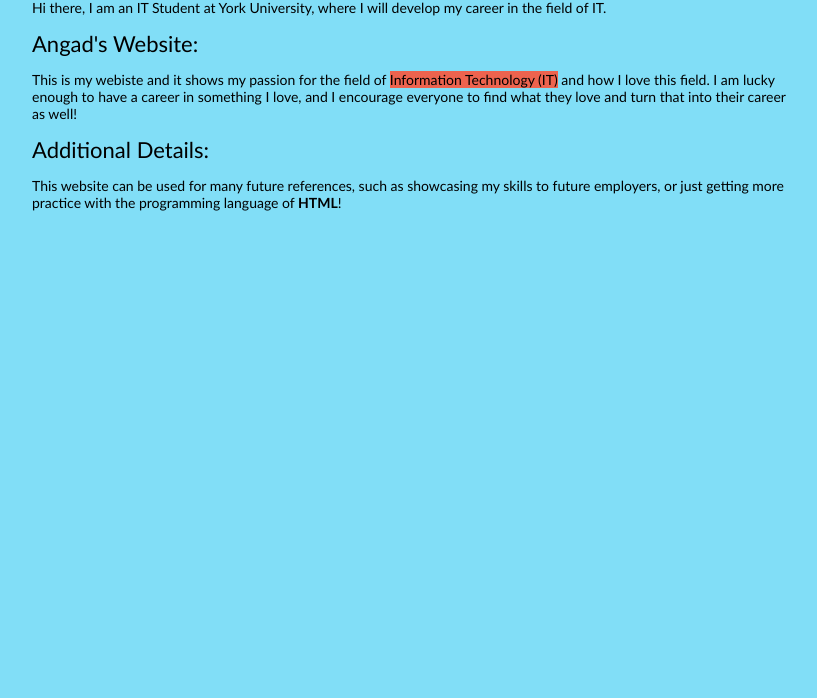
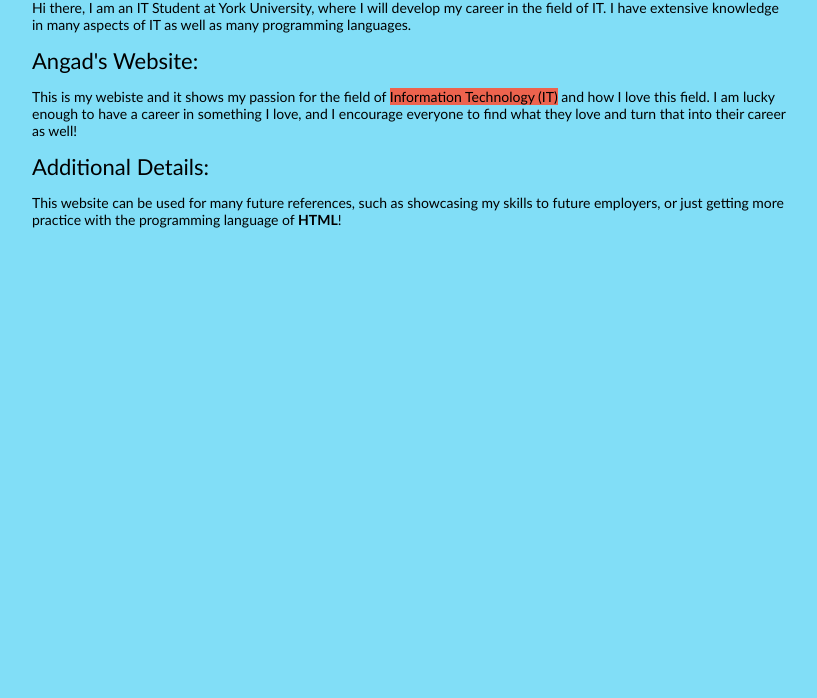
Before and after one commit to 11Angad1/IamAngad, a plain HTML site: page index.html in a window 1280 px wide. Shown: the part 102-800 px from the top of the page, without its empty margins (228-1045 px from the left). Drawn offline with Linux system fonts and the light colour scheme.

Commit message:
Update index.html

```diff
--- a/index.html
+++ b/index.html
@@ -22,7 +22,7 @@
                 <p class="name" style="text-align: center;">
                   Angad Saini - Welcome to My Website
                 </p>
-                <p>Hi there, I am an IT Student at York University, where I will develop my career in the field of IT.
+                <p>Hi there, I am an IT Student at York University, where I will develop my career in the field of IT. I have extensive knowledge in many aspects of IT as well as many programming languages.
                 </p>
 
                <h2>Angad's Website:</h2>
```
